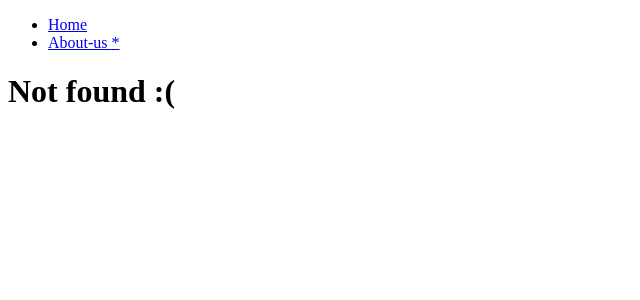
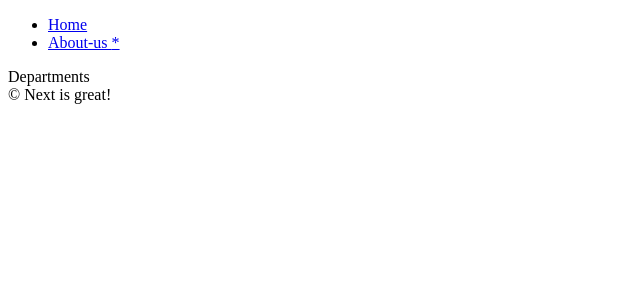
Before and after one commit to emmayoo/nextjs-beginner-nomadcoder, a Next.js app: page /about-us/company/department in a window 1280 px wide. Before the commit this address had no page. Shown: the top 300 px of the page, without its empty margins (0-640 px from the left). Built offline with nearby package versions, Linux system fonts and the light colour scheme.

Commit message:
ADD: layout (nested)

```diff
--- /dev/null
+++ b/app/about-us/company/department/page.tsx
@@ -0,0 +1,3 @@
+export default function AboutUsDepartment() {
+  return <div>Departments</div>;
+}
--- /dev/null
+++ b/app/about-us/layout.tsx
@@ -0,0 +1,7 @@
+export default function AboutUsLayout({
+  children,
+}: {
+  children: React.ReactNode;
+}) {
+  return <div>{children}&copy; Next is great!</div>;
+}
```
